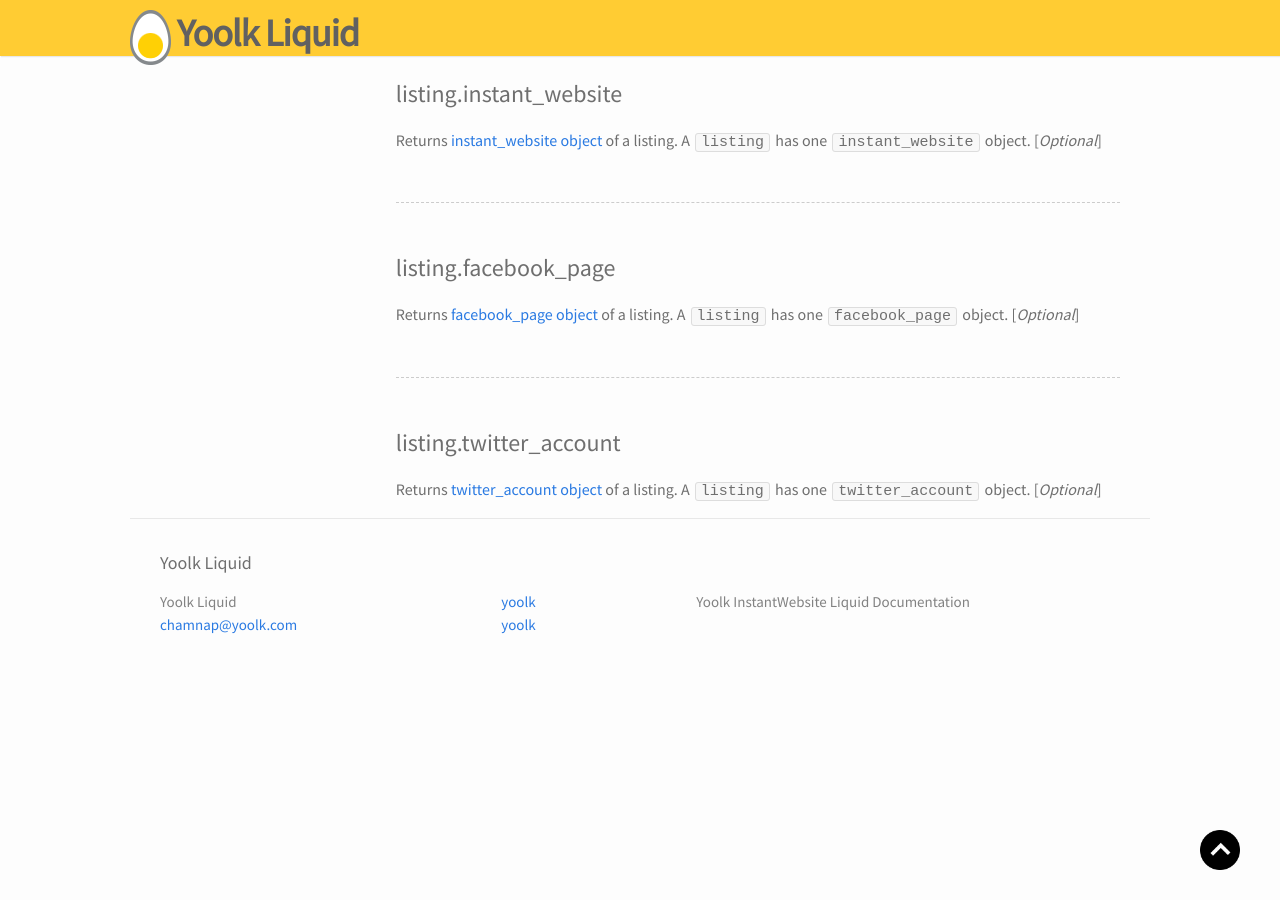
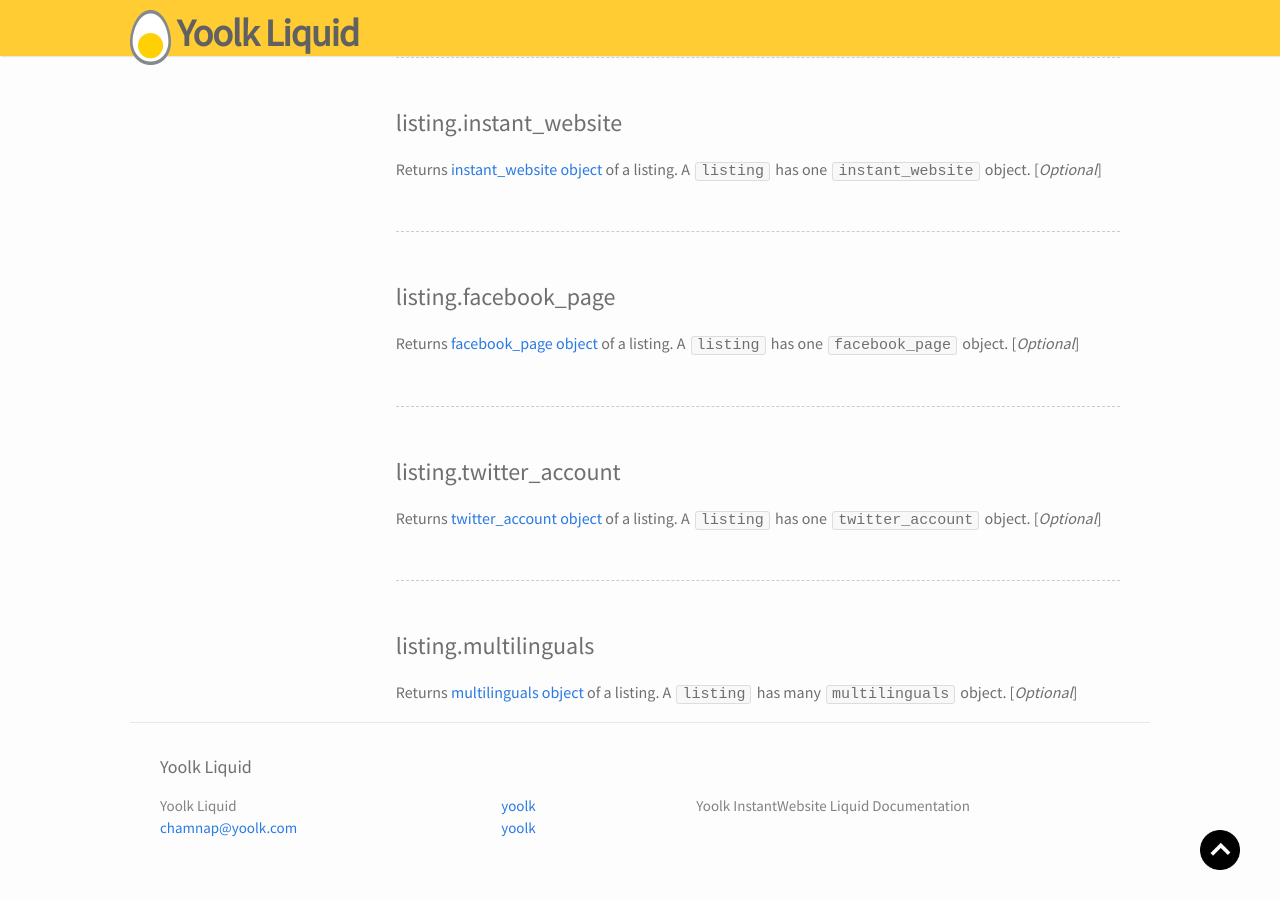
Before and after one commit to yoolk/liquid-documentation, a Jekyll site: the page built from objects/listing/index.md, in a window 1280 px wide and 900 px high, scrolled down 10170 px. Built offline with Jekyll 4.4.1, drawn with Linux system fonts in a browser that asks for light colours; nearby versions of some CDN libraries; some of the changed text lies outside the part shown.

Commit message:
add multilinguals listing obj

```diff
--- a/objects/listing/index.md
+++ b/objects/listing/index.md
@@ -57,6 +57,9 @@ The <code>listing</code> object has the following attributes:
       </li>
       <li>
         <a href="#updated_at">listing.updated_at</a>
+      </li>
+      <li>
+        <a href="#multilinguals">listing.multilinguals</a>
       </li>
     </ul>
   </div>
@@ -365,3 +368,7 @@ Returns [facebook_page object]({{ '/objects/facebook_page' | prepend: site.baseu
 <h2 class="tags" id="twitter_account">listing.twitter_account</h2>
 
 Returns [twitter_account object]({{ '/objects/twitter_account' | prepend: site.baseurl }}) of a listing. A `listing` has one `twitter_account` object. [*Optional*]
+
+<h2 class="tags" id="multilinguals">listing.multilinguals</h2>
+
+Returns [multilinguals object]({{ '/objects/multilinguals' | prepend: site.baseurl }}) of a listing. A `listing` has many `multilinguals` object. [*Optional*]
```
